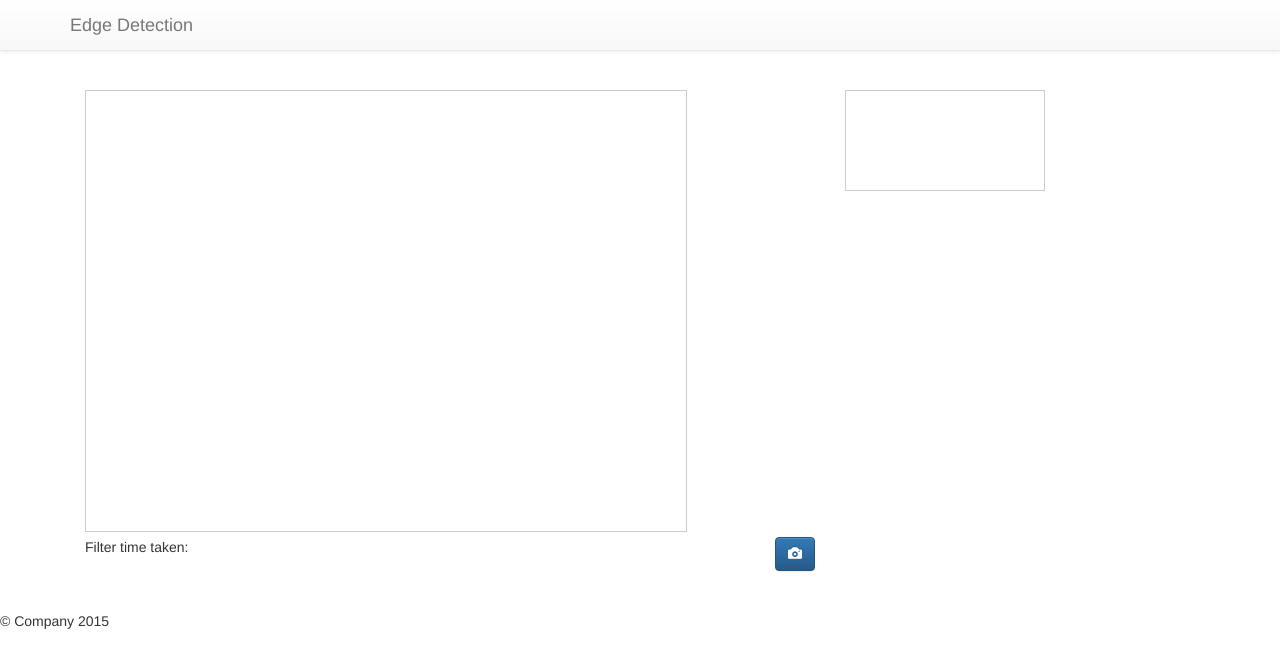
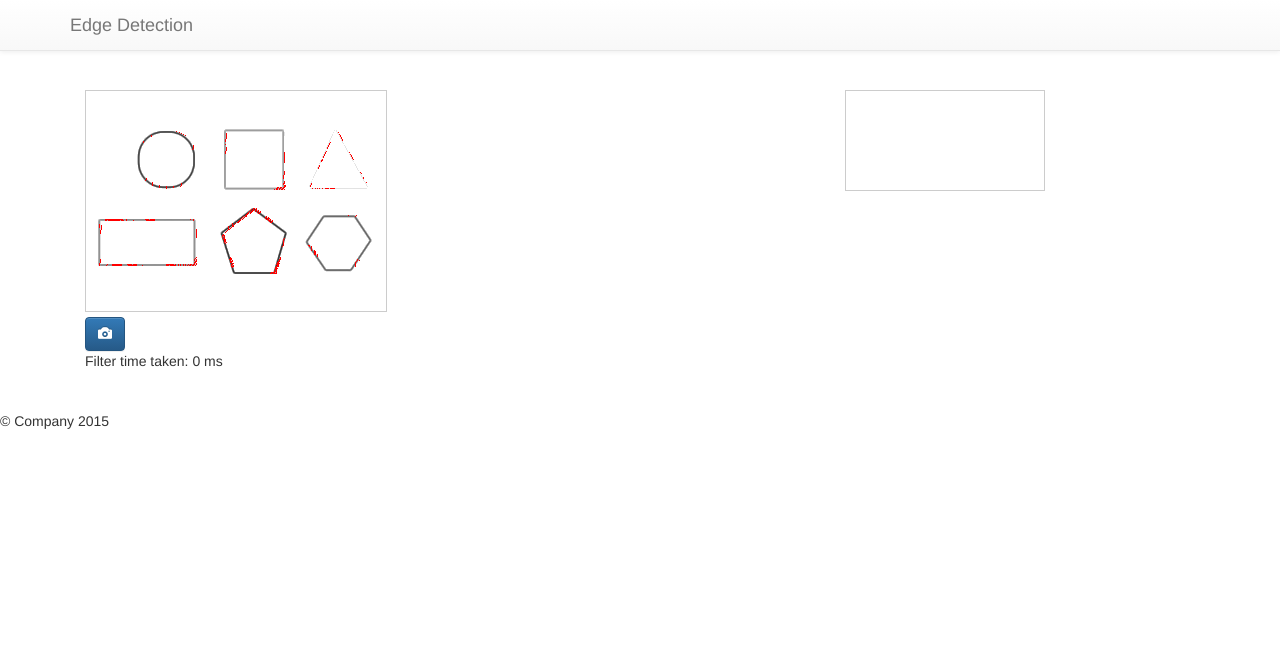
Before and after one commit to piratefsh/image-processing, a website: page sobel/index.html in a window 1280 px wide. Drawn offline with nearby package versions, Linux system fonts and the light colour scheme.

Commit message:
Add Hough Transform implementation (still broken)

```diff
--- a/sobel/index.html
+++ b/sobel/index.html
@@ -59,7 +59,7 @@
           <div class="col-sm-8">
             <canvas id="playground"></canvas>
             <div>
-              <button id="btn-snapshot" class="btn btn-primary pull-right"><i class="glyphicon glyphicon-camera"></i></button>
+              <button id="btn-snapshot" class="btn btn-primary"><i class="glyphicon glyphicon-camera"></i></button>
             </div>
             <div>
               Filter time taken:
@@ -87,6 +87,7 @@
     <script src="js/Filter.js"></script>
     <script src="js/EdgeDetect.js"></script>
     <script src="js/Canvas.js"></script>
+    <script src="js/HoughTransform.js"></script>
     <script src="js/main.js"></script>
 </body>
   </html>
--- a/sobel/js/Canvas.js
+++ b/sobel/js/Canvas.js
@@ -11,6 +11,7 @@ function Canvas(options){
     this.canvas.height = options.height;
 
     this.dimensions = this.canvas.getBoundingClientRect();
+    this.edges = null; //save detected edge magnitudes
 
 }
 
@@ -92,7 +93,7 @@ Canvas.prototype = {
     onDetectFinished: function(onFinished, magnitudes, threshold){
         // pad missing edges. edge detected image will be smaller than
         // original because cannot determine edges at image edges
-
+        this.edges = magnitudes;
         var dataLength = this.canvas.width * this.canvas.height * 4;
         var edges = new Array(dataLength);
         var i = 0;
@@ -100,7 +101,7 @@ Canvas.prototype = {
             edges[i] = 0;
             if(!(i % 4)) {
               var m = magnitudes[i / 4];
-              if(m && m > threshold) {
+              if(m != 0) {
                 edges[i - 1] = m / 4;
               }
             }
@@ -114,9 +115,20 @@ Canvas.prototype = {
         onFinished();
     },
 
+
     doEdgeDetect: function(ed, onFinished){
         // do detection with set callbacks
         ed.doDetect(this, this.onDetectFinished.bind(this, onFinished));
+    },
+
+    doHoughTransform: function(ht){
+        ht.doTransform(this, this.edges);
+    },
+
+    draw: function(data){
+        this.context.putImageData(
+            new ImageData(new Uint8ClampedArray(data), this.canvas.width, this.canvas.height),
+            0, 0);
     },
 
     getDataArr: function(){
--- a/sobel/js/EdgeDetect.js
+++ b/sobel/js/EdgeDetect.js
@@ -65,11 +65,12 @@ EdgeDetect.prototype = {
                     sumY += r * kernelY[y][x];
                 }
             }
-            magnitudes[i] = SQRT(sumX*sumX + sumY*sumY);
+            var mag = SQRT(sumX*sumX + sumY*sumY);
+
+            // set magnitude to 0 if doesn't exceed threshold, else set to magnitude
+            magnitudes[i] = mag > this.options.threshold? mag : 0;
         }
 
-        onDoneConvoluting(magnitudes, this.options.threshold);
-        // var e = new Date();
-        // trace("time taken for block", e - s)
+        onDoneConvoluting(magnitudes);
     }
 }
--- /dev/null
+++ b/sobel/js/HoughTransform.js
@@ -0,0 +1,90 @@
+function HoughTransform(options){
+    // given an array edges, use hough transform to detect lines/etc
+    this.accumulator = {};
+    this.threshold = 50;
+    this.type = options.type;
+}
+
+HoughTransform.prototype = {
+    doTransform: function(c, edges){
+        switch(this.type){
+            case 'lines':
+                var acc = this.lines(c, edges);
+                this.drawLines(c, edges);
+                break;
+            case 'circles':
+        }
+    },
+
+    lines: function(c, edges){
+        var width = c.canvas.width;
+        var centerX = Math.floor(width/2);
+        var centerY = Math.floor(edges.length/width);
+        var acc = this.accumulator;
+        //detects lines and returns array with line locations
+        for(var i = 0; i < edges.length; i++){
+            var x = (i / width) - centerX;
+            var y = (i % width) - centerY;
+
+            // calculate r for theta = 1deg to 180deg
+            for(var deg = 0; deg < 180; deg+=2){
+                rad = deg * Math.PI / 180;
+                var r = parseInt(x * Math.cos(rad) + y * Math.sin(rad));
+
+                // increment accumulator by 1 for every r found
+                if([r, rad] in acc){
+                    acc[[r, rad]] += 1;
+                }
+                else{
+                    acc[[r, rad]] = 1;
+                }
+            }
+
+        }
+        return acc;
+    },
+
+    drawLines: function(c, edges){
+        // list of all r, deg pairs in accumulator
+        var acc = this.accumulator;
+        var rDegs = Object.keys(acc);
+        var data = c.getDataArr();
+        var width = c.canvas.width;
+        trace(edges.length, data.length, acc.length)
+        // draw lines detected from accumulator data. takes in original image data
+        for(var i = 0; i < rDegs.length; i++){
+            // check if local maxima
+            var rd = rDegs[i];
+            if(acc[rd] > 10){
+
+                var r = rd[0];
+                var rad = rd[1];
+
+                // all possible ys
+                for(var x = 0; x < width; x++){
+                    //if y is on an edge
+
+                    var y =  parseInt((r - x * Math.cos(rad)) / Math.sin(rad));
+                    var onEdge = edges[x*width + y];
+                    if(onEdge){
+                        data[x*width+y] = [255, 0, 0, 255];
+                    }
+
+                }
+            }
+        }
+
+        var flatData = new Array(data.length*4);
+        for(var i = 0; i < data.length; i++){
+            var px = data[i];
+            flatData[i*4] = px[0];
+            flatData[i*4+1] = px[1];
+            flatData[i*4+2] = px[2];
+            flatData[i*4+3] = px[3];
+        }
+
+        trace('draw')
+        c.draw(flatData);
+
+    }
+}
--- a/sobel/js/main.js
+++ b/sobel/js/main.js
@@ -7,23 +7,24 @@ var canvas;
 var options = {
     canvas: {
         id: 'playground',
-        width: 600,
-        height: 440,
-        imageUrl: 'img/phillylove.jpg'
+        width: 600/2,
+        height: 440/2,
+        imageUrl: 'img/shapes.jpg'
     }
 }
 
 var filters = {
     'greyscale': new Filter({type: 'greyscale'}),
     'gaussian': new Filter({type: 'gaussian'}),
-    'sobel': new EdgeDetect({kernel: 'sobel', threshold: 60})
+    'sobel': new EdgeDetect({kernel: 'sobel', threshold: 100}),
+    'houghLines': new HoughTransform({type: 'lines'})
 }
 
 function init(){
     // create canvas and add image to it
     canvas = new Canvas(options.canvas);
-    // pipeImage(canvas);
-    pipeVideo(canvas);
+    pipeImage(canvas);
+    // pipeVideo(canvas);
 
     //set snapshot button
     var btnSnapshot = document.getElementById('btn-snapshot');
@@ -46,6 +47,9 @@ function filterIt(canvas){
         // on edge detection done, display time taken
         timer.end = new Date();
         document.getElementById('filter-time').innerHTML = timer.end - timer.start + ' ms';
+
+        // detect lines using Hough Transform
+        canvas.doHoughTransform(filters['houghLines']);
     });
 }
 
```
Also changed, not shown: sobel/img/braille.gif (added), sobel/img/circlesnsquares.gif (added), sobel/img/shapes.jpg (added), sobel/img/squares.jpg (added).
